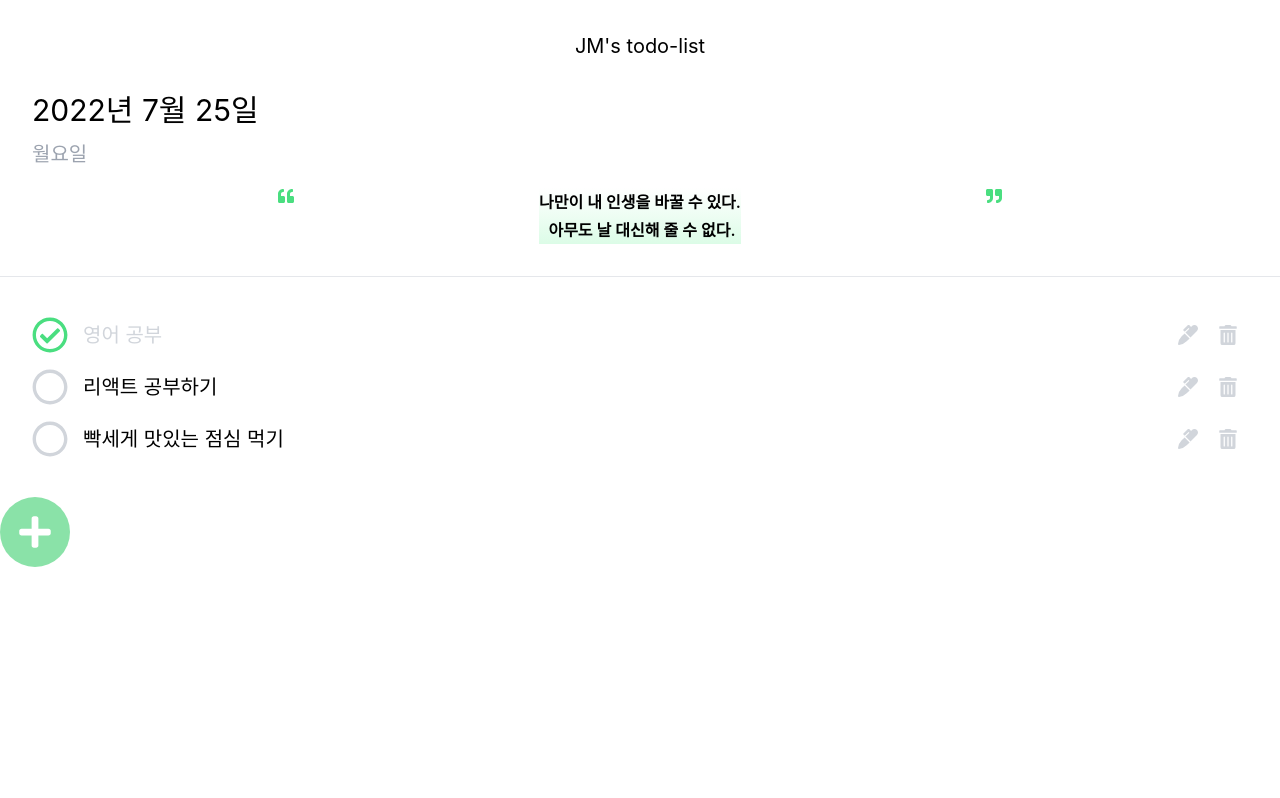
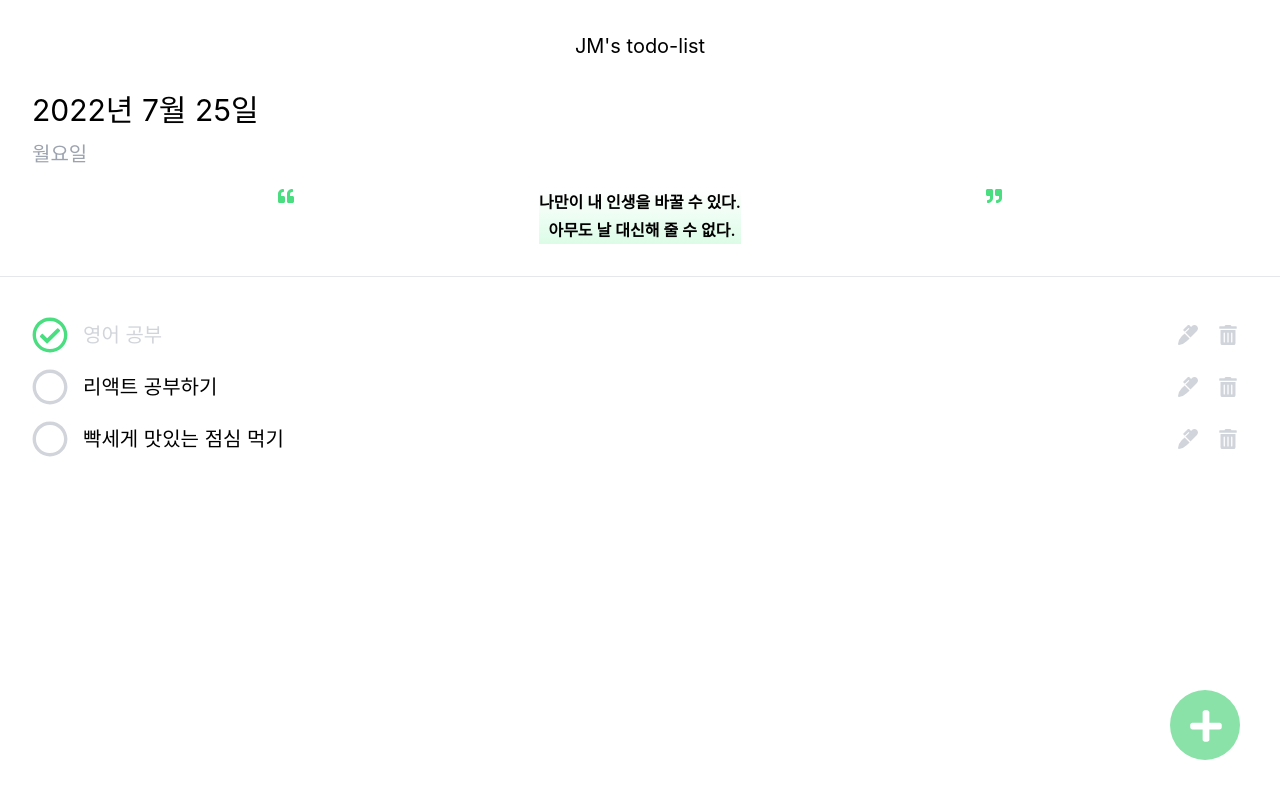
Before and after one commit to Jeong-mi/todo-list, a React (Create React App) app: page / in a window 1280 px wide. Built offline with nearby package versions, Linux system fonts and the light colour scheme.

Commit message:
feat: 플러스 버튼 위치 조정

```diff
--- a/src/components/Button/index.js
+++ b/src/components/Button/index.js
@@ -7,14 +7,13 @@ const Circle = styled.div`
   border-radius: 50%;
   background: ${({ theme }) => theme.colors.plus};
   cursor: pointer;
+  position: relative;
 `;
 
-const IconBlock = styled.div`
-  width: 100%;
-  height: 100%;
-  display: flex;
-  justify-content: center;
-  align-items: center;
+const IconBlock = styled.span`
+  position: absolute;
+  top: 25%;
+  left: 25%;
 `;
 
 export const PlusButton = () => {
--- a/src/pages/ToDo/index.jsx
+++ b/src/pages/ToDo/index.jsx
@@ -3,22 +3,30 @@ import TodoHead from "./todoHead";
 import TodoList from "./todoList";
 import { PlusButton } from "../../components/Button";
 
-const Title = styled.div`
+const Title = styled.h1`
   ${({ theme }) => theme.fontSizes.xl};
   margin: 32px;
   text-align: center;
 `;
 
+const Figure = styled.figure`
+  position: fixed;
+  right: 40px;
+  bottom: 40px;
+`;
+
 function ToDo() {
   return (
-    <div>
+    <main className="relative">
       <Title>JM's todo-list</Title>
       <TodoHead />
       <hr />
       <TodoList />
 
-      <PlusButton />
-    </div>
+      <Figure>
+        <PlusButton />
+      </Figure>
+    </main>
   );
 }
 
```
